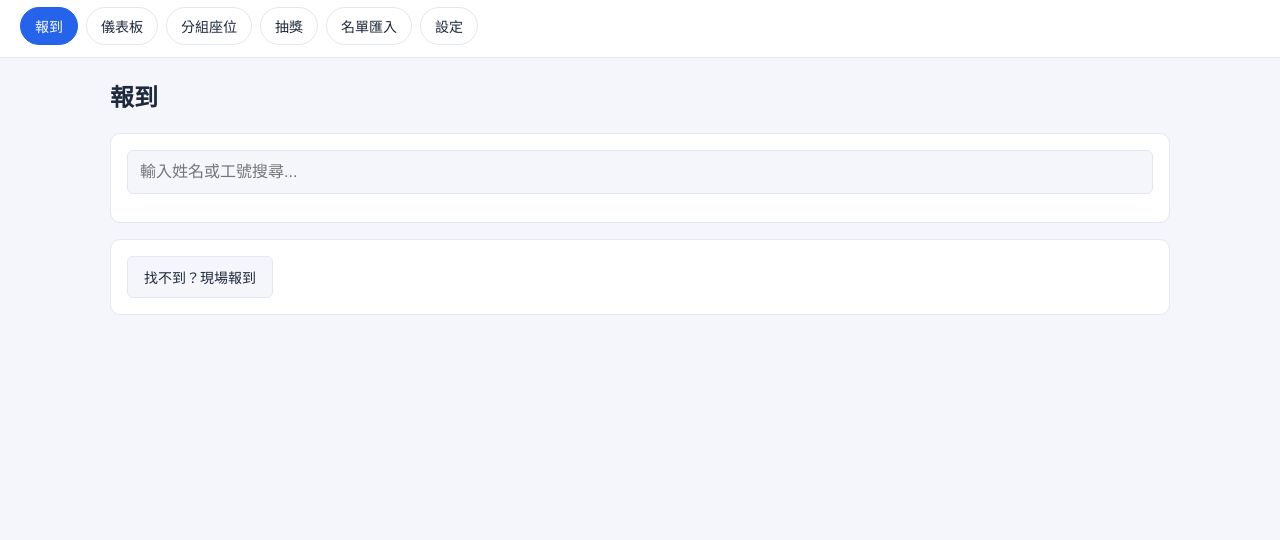
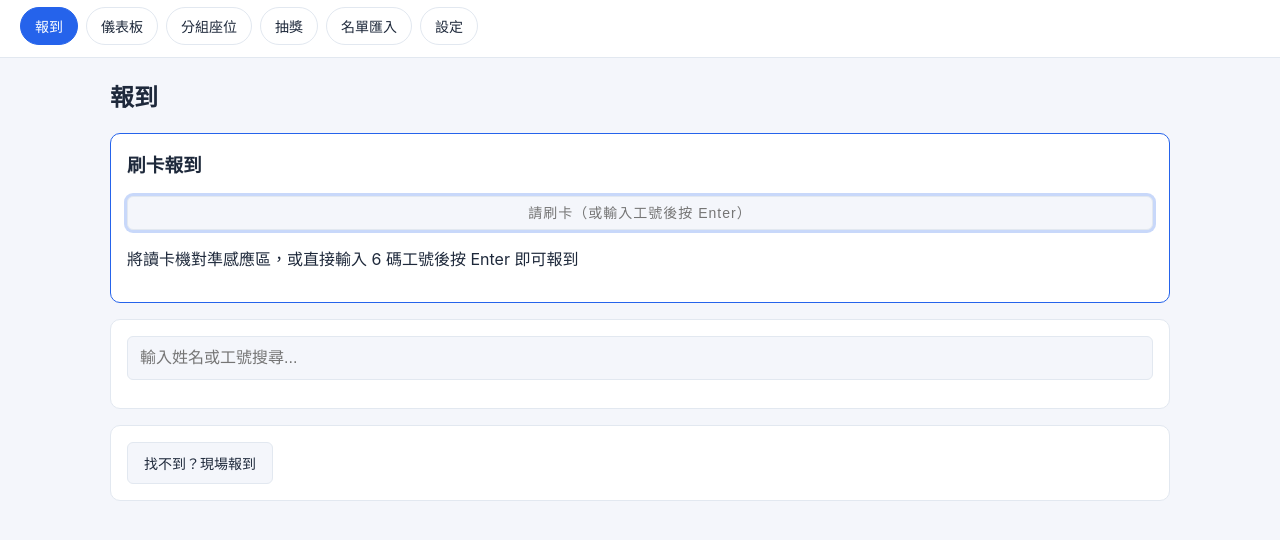
Before and after one commit to happydoggylalala/Smart-Check-In-System, a website with bundled scripts: page index.html in a window 1280 px wide. Shown: the part 46-586 px from the top of the page. Built offline with nearby package versions, Linux system fonts and the light colour scheme.

Commit message:
新增刷卡報到功能
報到頁新增專屬刷卡輸入框，供 USB 讀卡機（鍵盤模擬模式）使用：
掃卡後自動以工號比對名單並立即完成報到，不需再手動搜尋或點擊。
輸入框在報到頁啟用時自動取得焦點，報到完成後也會自動重新聚焦，
方便連續刷卡。找不到對應工號時會提示改用下方搜尋或現場報到。

```diff
--- a/css/style.css
+++ b/css/style.css
@@ -102,6 +102,18 @@ input[type="text"], input[type="email"], input[type="number"], input[type="datet
 
 #checkin-search, #dashboard-search { width: 100%; padding: 12px; font-size: 16px; }
 
+.card-panel { border-color: var(--primary); background: var(--panel-bg); }
+.card-panel h3 { margin-top: 0; }
+.card-input {
+  width: 100%;
+  padding: 14px;
+  font-size: 18px;
+  letter-spacing: 1px;
+  border: 2px solid var(--primary);
+  text-align: center;
+}
+.card-input:focus { outline: none; box-shadow: 0 0 0 3px rgba(37, 99, 235, 0.25); }
+
 .btn-primary, .btn-secondary, .btn-ghost, .btn-danger {
   padding: 10px 16px;
   border-radius: 6px;
--- a/index.html
+++ b/index.html
@@ -27,6 +27,13 @@
   <!-- ============ 報到 ============ -->
   <section id="screen-checkin" class="screen active">
     <h2 data-i18n="checkin.heading">報到</h2>
+
+    <div class="panel card-panel">
+      <h3 data-i18n="checkin.cardSectionTitle">刷卡報到</h3>
+      <input id="checkin-card-input" type="text" class="card-input" data-i18n-placeholder="checkin.cardPlaceholder" placeholder="請刷卡（或輸入工號後按 Enter）" autocomplete="off">
+      <p class="hint" data-i18n="checkin.cardHint">將讀卡機對準感應區，或直接輸入 6 碼工號後按 Enter 即可報到</p>
+    </div>
+
     <div class="panel">
       <input id="checkin-search" type="text" data-i18n-placeholder="checkin.searchPlaceholder" placeholder="輸入姓名或工號搜尋..." autocomplete="off">
       <div id="checkin-results" class="result-list"></div>
--- a/js/app.js
+++ b/js/app.js
@@ -1,5 +1,5 @@
 import { initNav, showScreen } from './nav.js';
-import { initCheckinScreen, reRenderSearch } from './checkin.js';
+import { initCheckinScreen, reRenderSearch, focusCardInput } from './checkin.js';
 import { initImportScreen } from './importRoster.js';
 import { initSettingsScreen } from './settingsScreen.js';
 import { initDashboardScreen, renderDashboard } from './dashboard.js';
@@ -32,6 +32,7 @@ function init() {
     if (id === 'screen-dashboard') renderDashboard();
     if (id === 'screen-grouping') renderGroupingBoard();
     if (id === 'screen-lottery') renderLotteryScreen();
+    if (id === 'screen-checkin') focusCardInput();
   });
 
   initCheckinScreen({ onStateChanged: renderAll });
@@ -45,6 +46,7 @@ function init() {
 
   showScreen('screen-checkin');
   renderAll();
+  focusCardInput();
 }
 
 document.addEventListener('DOMContentLoaded', init);
--- a/js/checkin.js
+++ b/js/checkin.js
@@ -194,13 +194,40 @@ export function reRenderSearch() {
   renderResults(searchRoster(lastQuery), lastQuery);
 }
 
+export function focusCardInput() {
+  const el = document.getElementById('checkin-card-input');
+  if (el) el.focus();
+}
+
+async function handleCardScan(rawValue, onStateChanged) {
+  const cardId = rawValue.replace(/[\r\n]/g, '').trim();
+  if (!cardId) return;
+  const person = getState().roster.find(p => p.employeeId === cardId);
+  if (!person) {
+    showToast(t('checkin.cardNotFound', { id: cardId }), 'error');
+    return;
+  }
+  await doCheckin(person.id, onStateChanged);
+}
+
 export function initCheckinScreen({ onStateChanged }) {
   const searchInput = document.getElementById('checkin-search');
   const resultsContainer = document.getElementById('checkin-results');
+  const cardInput = document.getElementById('checkin-card-input');
   const walkinToggle = document.getElementById('btn-open-walkin');
   const walkinForm = document.getElementById('walkin-form');
   const walkinCancel = document.getElementById('btn-walkin-cancel');
   const walkinSubmit = document.getElementById('btn-walkin-submit');
+
+  cardInput.addEventListener('keydown', async e => {
+    if (e.key !== 'Enter') return;
+    e.preventDefault();
+    const value = cardInput.value;
+    cardInput.value = '';
+    await handleCardScan(value, onStateChanged);
+    cardInput.focus();
+  });
+  cardInput.focus();
 
   const runSearch = debounce(() => {
     lastQuery = searchInput.value;
--- a/js/i18n.js
+++ b/js/i18n.js
@@ -16,6 +16,10 @@ const dict = {
   'checkin.heading': { 'zh-TW': '報到', en: 'Check-in', 'zh-CN': '报到', ja: '受付' },
   'checkin.searchPlaceholder': { 'zh-TW': '輸入姓名或工號搜尋...', en: 'Search by name or employee ID...', 'zh-CN': '输入姓名或工号搜索...', ja: '氏名または社員番号で検索...' },
   'checkin.walkinToggle': { 'zh-TW': '找不到？現場報到', en: "Can't find them? Walk-in check-in", 'zh-CN': '找不到？现场报到', ja: '見つからない場合はその場で受付' },
+  'checkin.cardSectionTitle': { 'zh-TW': '刷卡報到', en: 'Card Check-in', 'zh-CN': '刷卡报到', ja: 'カード受付' },
+  'checkin.cardPlaceholder': { 'zh-TW': '請刷卡（或輸入工號後按 Enter）', en: 'Scan your card (or type employee ID and press Enter)', 'zh-CN': '请刷卡（或输入工号后按 Enter）', ja: 'カードをスキャン（または社員番号を入力しEnter）' },
+  'checkin.cardHint': { 'zh-TW': '將讀卡機對準感應區，或直接輸入 6 碼工號後按 Enter 即可報到', en: 'Tap your card on the reader, or type your 6-digit employee ID and press Enter to check in', 'zh-CN': '将读卡机对准感应区，或直接输入 6 位工号后按 Enter 即可报到', ja: 'カードリーダーにかざすか、6桁の社員番号を入力してEnterを押すと受付できます' },
+  'checkin.cardNotFound': { 'zh-TW': '找不到工號為 {{id}} 的人員，請確認卡片或改用下方搜尋', en: 'No one found with employee ID {{id}}. Please check the card or use search below', 'zh-CN': '找不到工号为 {{id}} 的人员，请确认卡片或改用下方搜索', ja: '社員番号 {{id}} の方が見つかりません。カードをご確認いただくか、下の検索をご利用ください' },
 
   'walkin.namePlaceholder': { 'zh-TW': '姓名 *', en: 'Name *', 'zh-CN': '姓名 *', ja: '氏名 *' },
   'walkin.employeeIdPlaceholder': { 'zh-TW': '工號（6碼數字，選填）', en: 'Employee ID (6 digits, optional)', 'zh-CN': '工号（6位数字，选填）', ja: '社員番号（6桁の数字、任意）' },
```
